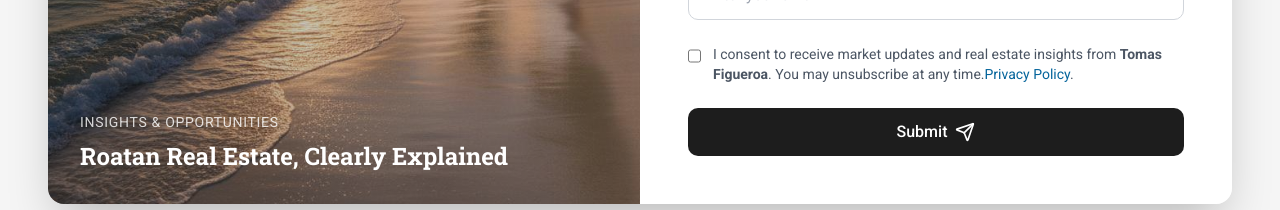
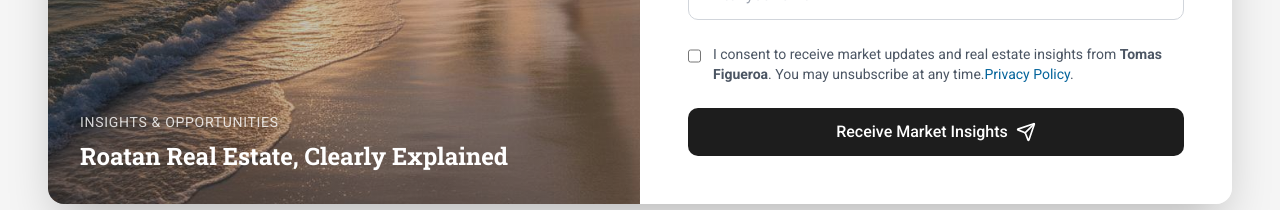
Before and after one commit to tomasfigueroa27/tomas-website, a React (Vite) app: page / in a window 1280 px wide. Shown: the part 2260-2470 px from the top of the page. Built offline with nearby package versions, Linux system fonts and the light colour scheme.

Commit message:
Update Newsletter.tsx

```diff
--- a/src/sections/Newsletter.tsx
+++ b/src/sections/Newsletter.tsx
@@ -138,10 +138,9 @@ const Newsletter = () => {
               {/* Submit Button */}
               <button
                 type="submit"
-                Receive Market Insights
                 className="w-full btn-dark justify-center"
               >
-                <span>Submit</span>
+                <span>Receive Market Insights</span>
                 <Send className="w-5 h-5 ml-2" />
               </button>
             </form>
```
